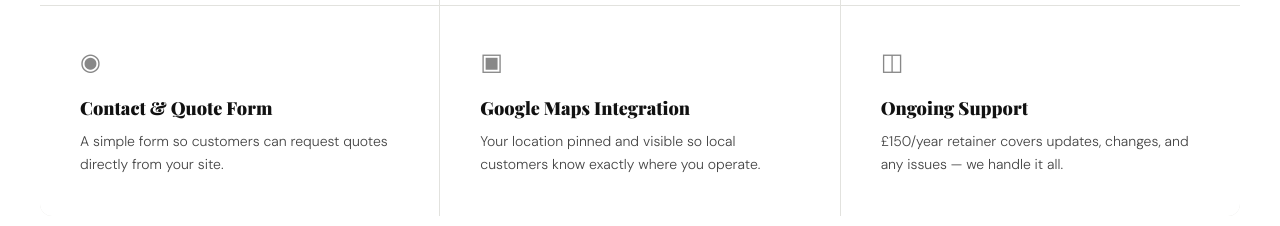
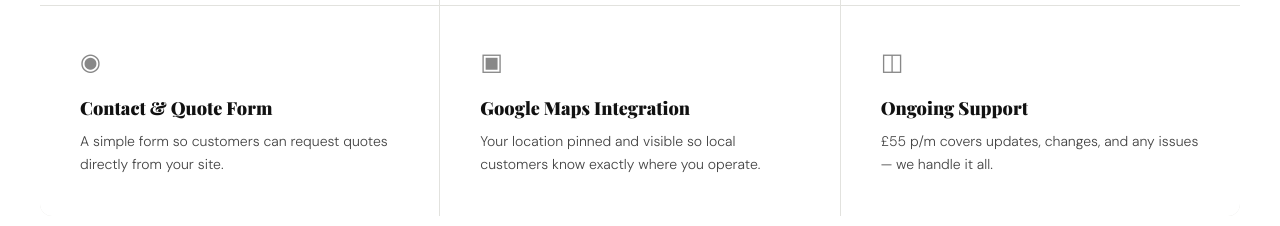
Before and after one commit to emunro22/munro-studio, a Next.js app: page / in a window 1280 px wide. Shown: the part 2300-2526 px from the top of the page. Built offline with nearby package versions, Linux system fonts and the light colour scheme.

Commit message:
making changes to services section

```diff
--- a/components/About.js
+++ b/components/About.js
@@ -27,7 +27,7 @@ const includes = [
   {
     icon: "◫",
     title: "Ongoing Support",
-    desc: "£150/year retainer covers updates, changes, and any issues — we handle it all.",
+    desc: "£55 p/m covers updates, changes, and any issues — we handle it all.",
   },
 ];
 
--- a/package.json
+++ b/package.json
@@ -14,6 +14,7 @@
     "resend": "^6.9.4"
   },
   "devDependencies": {
+    "@tailwindcss/postcss": "^4.2.2",
     "autoprefixer": "^10.0.1",
     "postcss": "^8",
     "tailwindcss": "^3.4.1"
```
Also changed, not shown: 1 other file (tests, documents, lock files or other folders).
